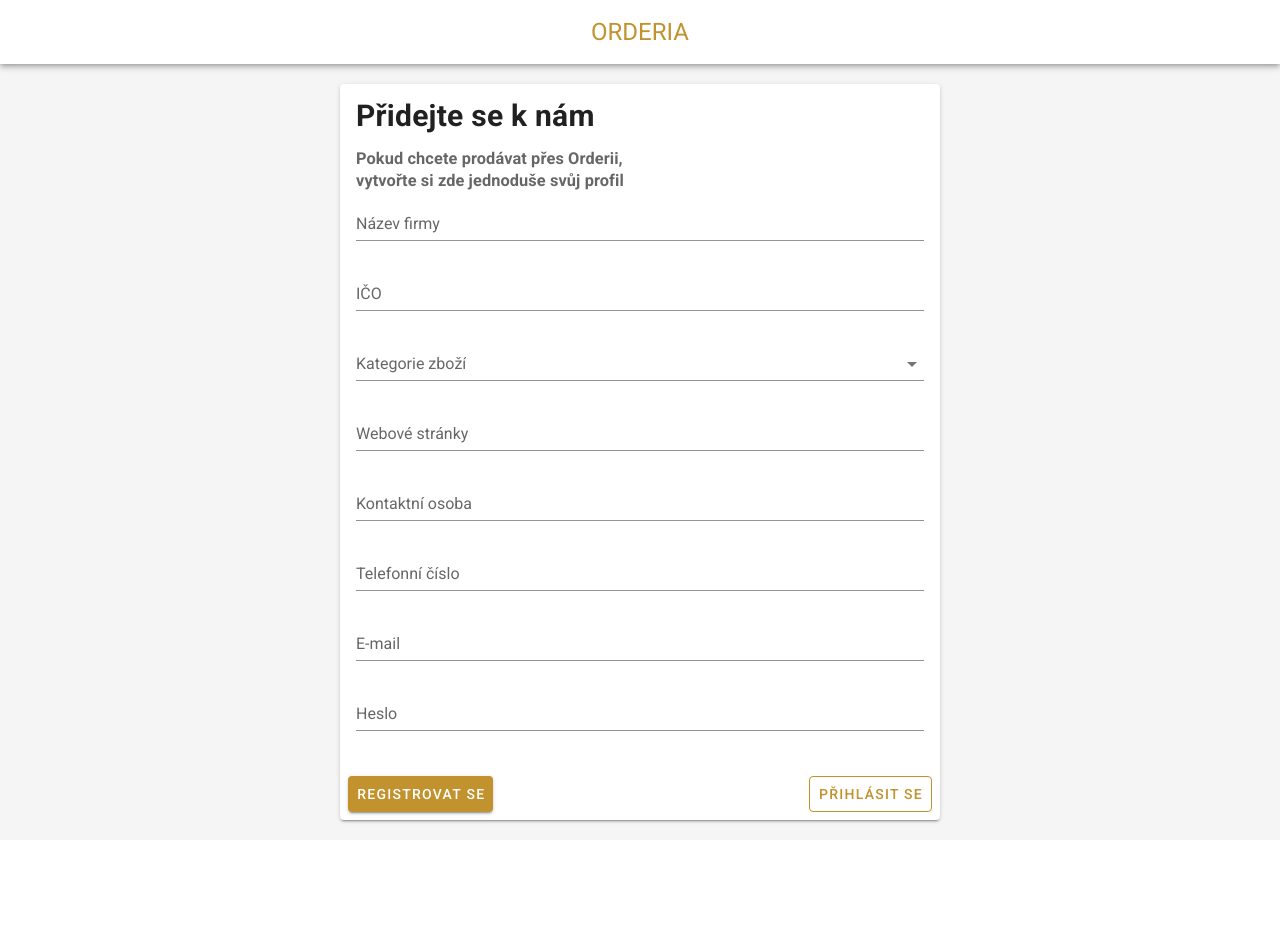
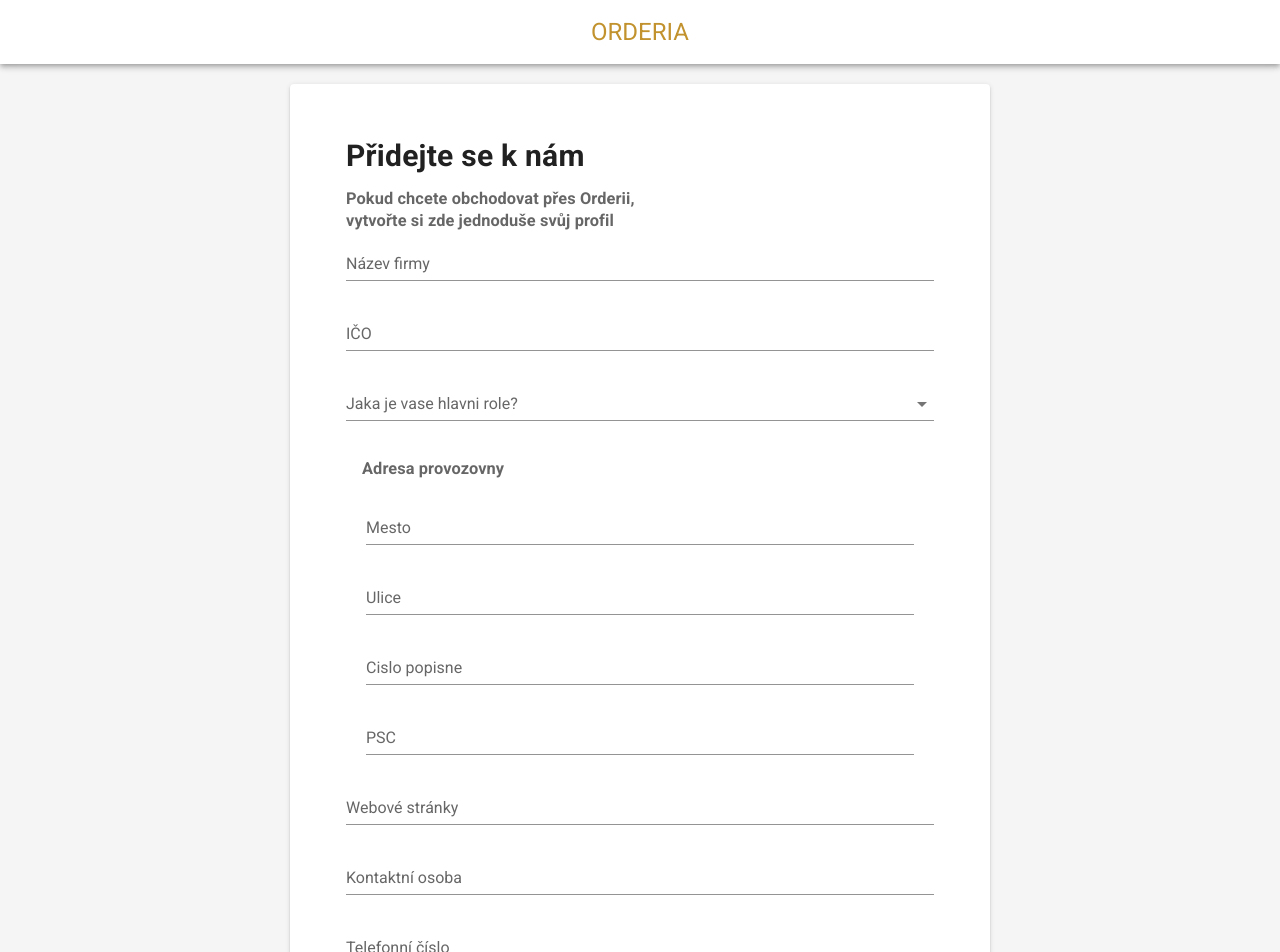
Before and after one commit to zladkaskazkina/Orderia, a Vue app: page /registrace in a window 1280 px wide. Shown: the top 952 px of the page. Before the commit the page ends 840 px from the top, so only its background shows below. Built offline with nearby package versions, Linux system fonts and the light colour scheme; what vue-html-to-paper would draw is missing.

Commit message:
change registration form

```diff
--- a/src/layouts/AuthLayout.vue
+++ b/src/layouts/AuthLayout.vue
@@ -1,5 +1,5 @@
 <template>
-  <v-content class="grey lighten-4">
+  <v-main class="grey lighten-4">
     <v-toolbar>
       <v-spacer></v-spacer>
       <v-toolbar-title
@@ -12,7 +12,7 @@
       <v-spacer></v-spacer>
     </v-toolbar>
     <router-view></router-view>
-  </v-content>
+  </v-main>
 </template>
 <script>
 export default {
--- a/src/views/Registration.vue
+++ b/src/views/Registration.vue
@@ -2,8 +2,8 @@
   <!-- Pro vyrobce -->
   <div>
     <v-card
-      width="600px"
-      class="mx-auto mt-5 mb-5"
+      width="700px"
+      class="mx-auto mt-5 mb-10 pa-10"
       id="registration"
       @submit.prevent="submitForm"
     >
@@ -12,34 +12,58 @@
       </v-card-title>
       <v-card-text>
         <h3>
-          Pokud chcete prodávat přes Orderii,
+          Pokud chcete obchodovat přes Orderii,
           <br />vytvořte si zde jednoduše svůj profil
         </h3>
         <v-form>
           <v-text-field
-            v-model.trim="userBrand"
+            v-model.trim="companyName"
             label="Název firmy"
           ></v-text-field>
-          <v-text-field v-model.number="userID" label="IČO"></v-text-field>
-
+          <v-text-field v-model.number="ico" label="IČO"></v-text-field>
           <v-select
+            v-model="role"
+            :items="roleItems"
+            item-text="text"
+            item-value="value"
+            label="Jaka je vase hlavni role?"
+            required
+          ></v-select>
+          <v-select
+            v-if="role === 'producer'"
             v-model="category"
-            :items="items"
+            :items="categoryItems"
             label="Kategorie zboží"
             required
           ></v-select>
-
-          <v-text-field label="Webové stránky"></v-text-field>
-          <v-text-field label="Kontaktní osoba"></v-text-field>
-          <v-text-field label="Telefonní číslo"></v-text-field>
-          <v-text-field v-model="userEmail" label="E-mail"></v-text-field>
-          <v-text-field label="Heslo"></v-text-field>
+          <v-card-subtitle> <h3>Adresa provozovny</h3></v-card-subtitle>
+          <div class="px-5">
+            <v-text-field v-model="address.city" label="Mesto"></v-text-field>
+            <v-text-field v-model="address.street" label="Ulice"></v-text-field>
+            <v-text-field
+              v-model="address.number"
+              label="Cislo popisne"
+            ></v-text-field>
+            <v-text-field
+              v-model="address.postaleCode"
+              label="PSC"
+            ></v-text-field>
+          </div>
+          <v-text-field v-model="web" label="Webové stránky"></v-text-field>
+          <v-text-field v-model="name" label="Kontaktní osoba"></v-text-field>
+          <v-text-field v-model="phone" label="Telefonní číslo"></v-text-field>
+          <v-text-field v-model="email" label="E-mail"></v-text-field>
+          <v-text-field
+            type="password"
+            v-model="password"
+            label="Heslo"
+          ></v-text-field>
         </v-form>
       </v-card-text>
-      <v-card-actions>
-        <v-btn color="success">Registrovat se</v-btn>
+      <v-card-actions class="mx-10">
+        <v-btn color="success" @click="submitForm">Registrovat se</v-btn>
         <v-spacer></v-spacer>
-        <v-btn outlined color="success">Přihlásit se</v-btn>
+        <v-btn outlined color="success" router to="/login">Přihlásit se</v-btn>
       </v-card-actions>
     </v-card>
   </div>
@@ -52,16 +76,39 @@ export default {
   name: "Registration",
   data() {
     return {
-      userBrand: "",
-      userID: null,
+      companyName: "",
+      ico: null,
       category: "food",
-      userEmail: "",
-      items: ["Jídlo", "Drogerie", "Hračky", "Item 4"]
+      role: "",
+      web: "",
+      name: "",
+      phone: "",
+      email: "",
+      password: "",
+      address: {
+        city: "",
+        street: "",
+        number: null,
+        postaleCode: null
+      },
+      dph: false,
+      categoryItems: [
+        { text: "Trvanlive potraviny", value: "durable" },
+        { text: "Pecivo", value: "bakery" },
+        { text: "Nápoje", value: "beverages" },
+        { text: "Čerstvé potraviny", value: "fresh" },
+        { text: "Mlečné výrobky", value: "dairy" },
+        { text: "Drogerie", value: "nonfood" }
+      ],
+      roleItems: [
+        { text: "Jsem vyrobce", value: "producer" },
+        { text: "Jsem prodejce", value: "buyer" }
+      ]
     };
   },
   methods: {
     submitForm() {
-      console.log(this.userBrand);
+      alert("Dekujeme za registraci!");
     }
   }
 };
```
Also changed, not shown: src/store/modules/cart.js (+15 -17 lines).
